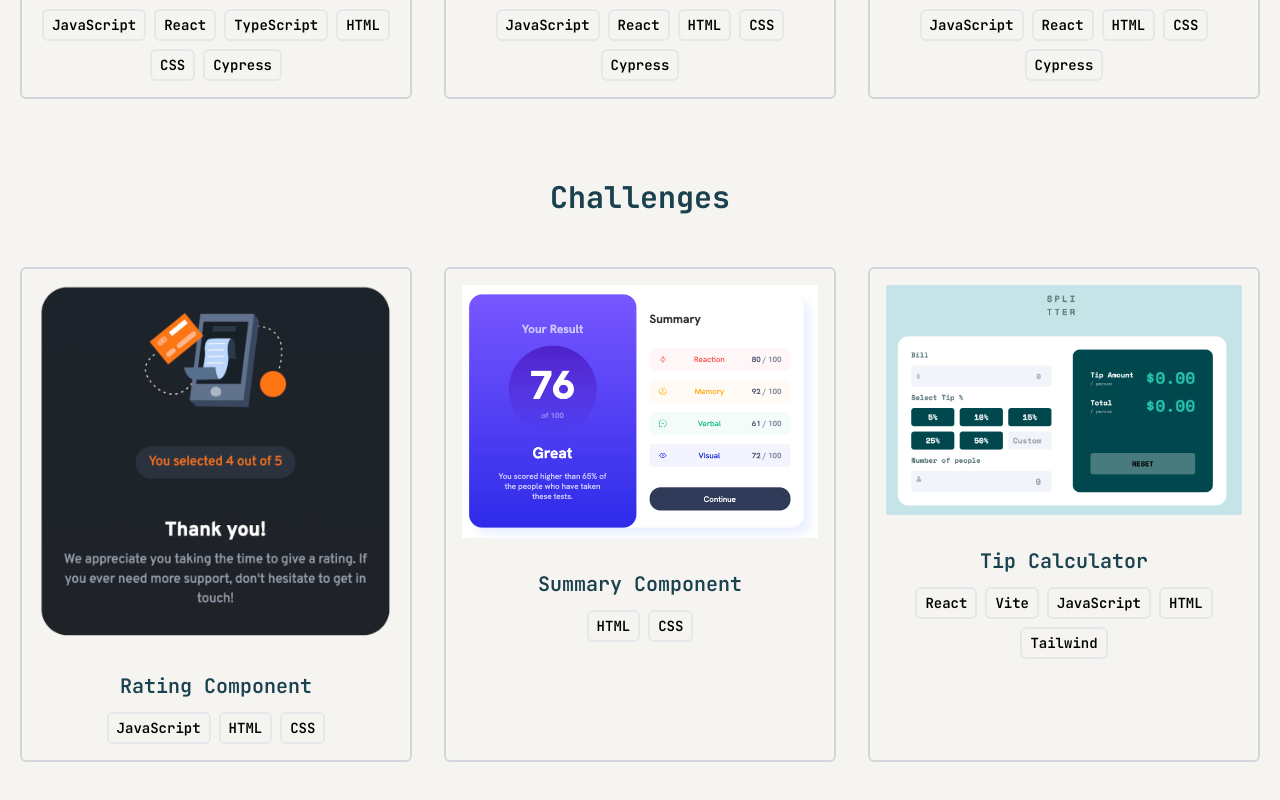
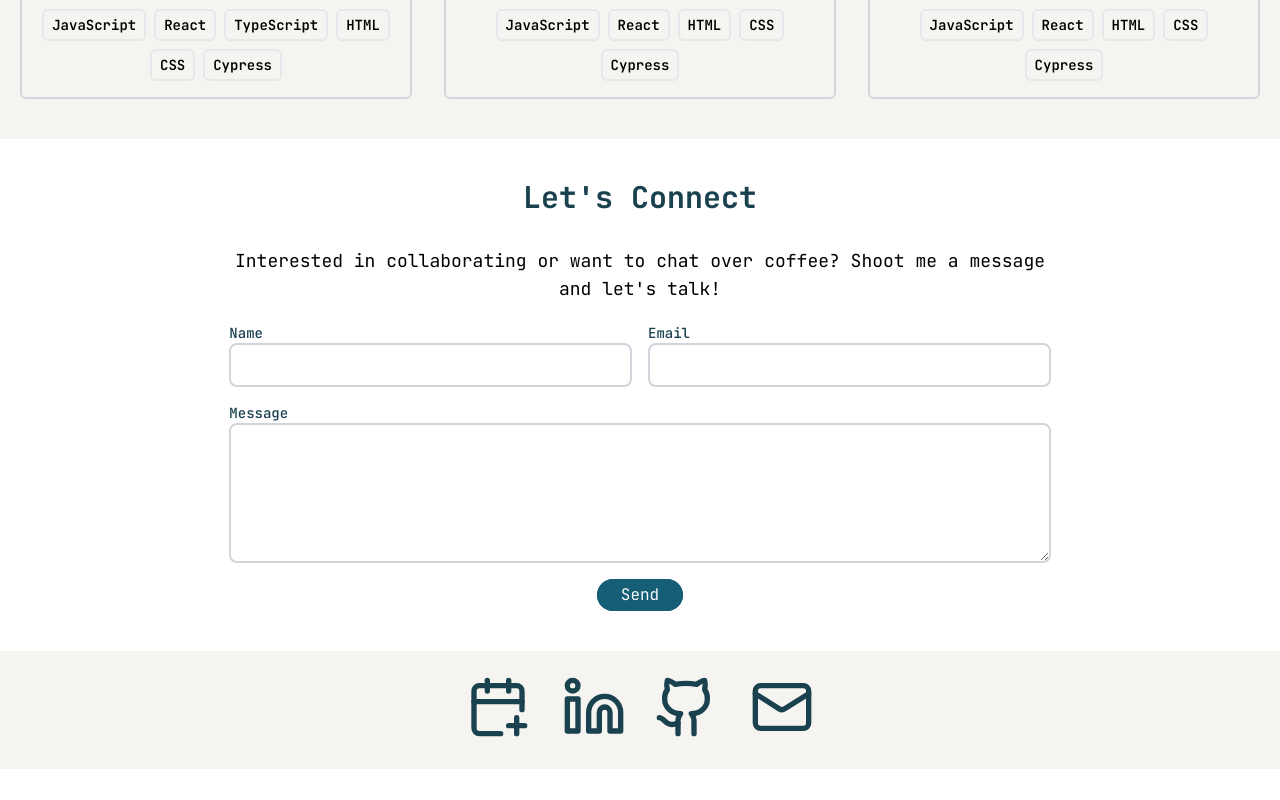
Before and after one commit to rsteckline/portfolio, a React (Vite) app: page / in a window 1280 px wide. Shown: the part 1500-2300 px from the top of the page. After the commit the page ends 2269 px from the top, so only its background shows below. Built offline with nearby package versions, Linux system fonts and the light colour scheme; some icons are missing.

Commit message:
Hide challenges

```diff
--- a/src/App.jsx
+++ b/src/App.jsx
@@ -5,7 +5,7 @@ import Portfolio from './components/Portfolio';
 import Contact from './components/Contact';
 import Footer from './components/Footer';
 import Skills from './components/Skills';
-import Challenges from './components/Challenges';
+// import Challenges from './components/Challenges';
 
 function App() {
   return (
@@ -21,9 +21,9 @@ function App() {
         <section id="projects">
           <Portfolio />
         </section>
-        <section id="challenges">
+        {/* <section id="challenges">
           <Challenges />
-        </section>
+        </section> */}
         <section id="contact">
           <Contact />
         </section>
```
